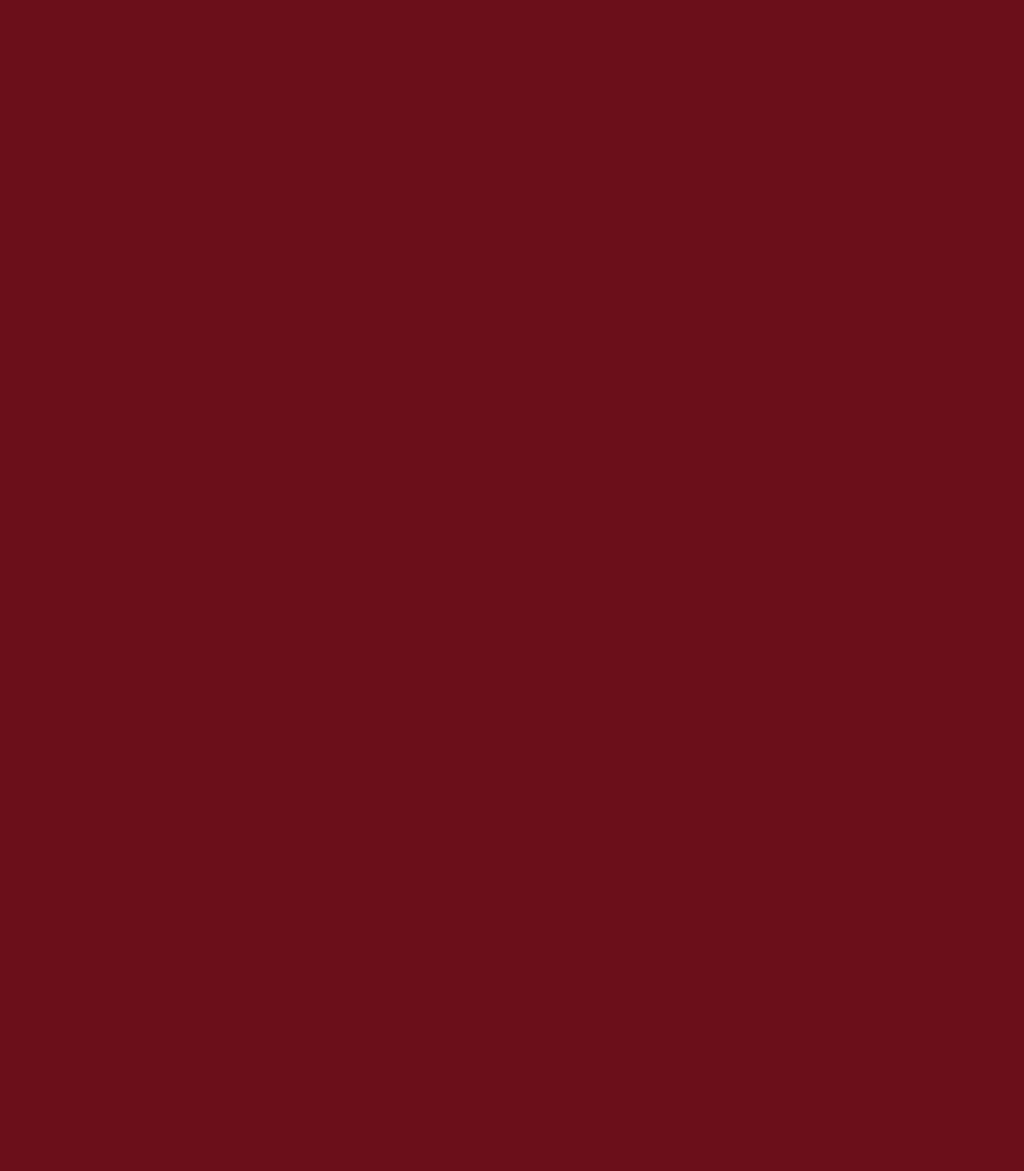
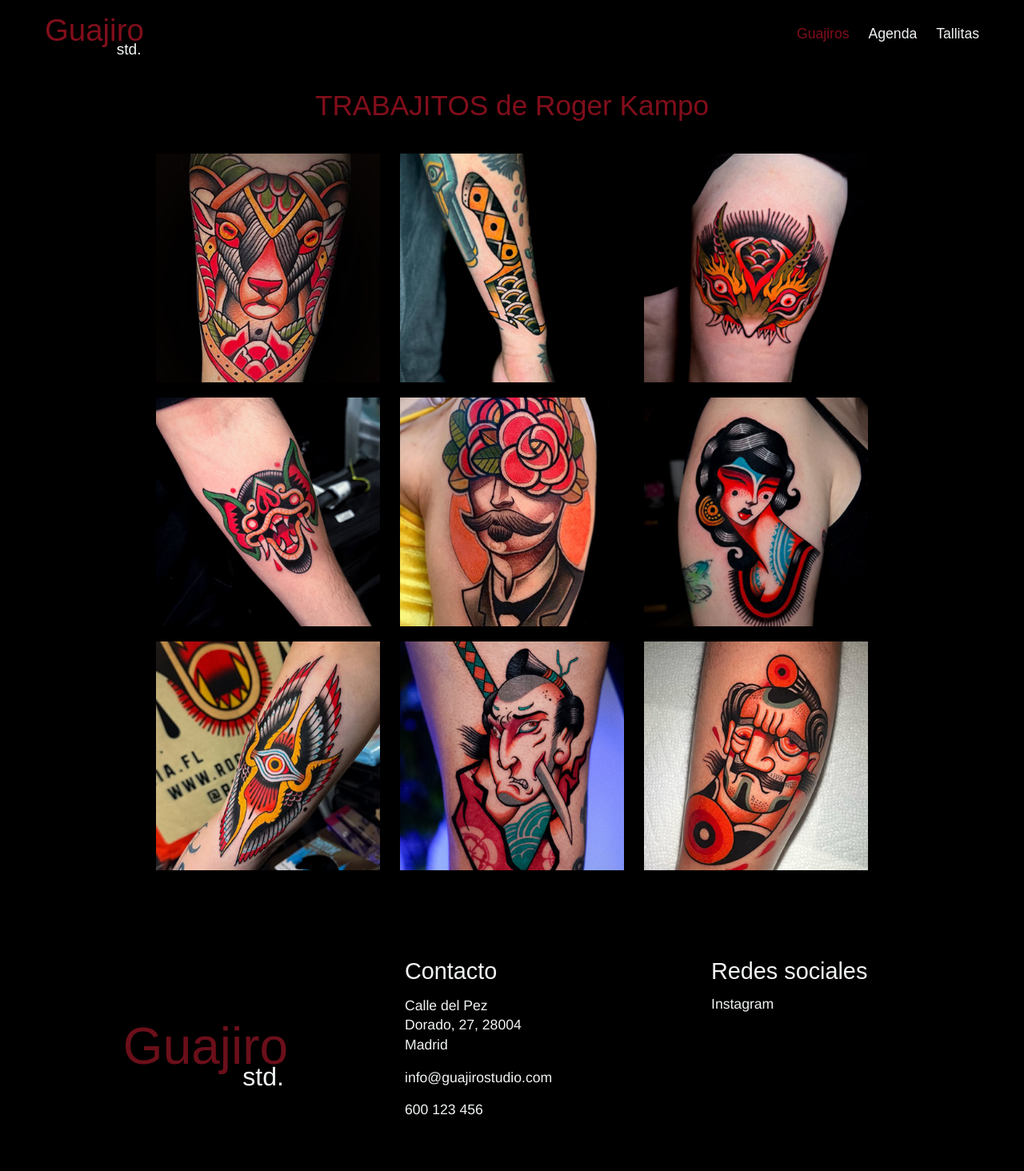
Before and after one commit to oliv-iia/guajiroStudio, a plain HTML site: page roger.html in a window 1280 px wide. Shown: the whole page at 80% size. Before the commit the page ends 800 px from the top, so only its background shows below. Drawn offline with nearby package versions, Linux system fonts and the light colour scheme; a web font is replaced by a local one.

Commit message:
galeria roger wip

```diff
--- a/css/style.css
+++ b/css/style.css
@@ -419,9 +419,68 @@ ul {
     background: var(--color-acento);
 }
 
+/* ---------- PÁGINA GALERÍA ---------- */
+/* body.pagina-galeria {
+    background: #000000;
+} */
 
+.pagina-galeria {
+    background: var(--color-galeria);
+}
 
+.nav--galeria {
+    background: var(--color-galeria);
+}
 
+.nav--galeria .nav__logo {
+    visibility: visible;
+    color: var(--color-superficie);
+}
+
+.nav--galeria .nav__links {
+    margin-left: auto;
+}
+
+.nav--galeria a:hover,
+.nav--galeria a.is-active {
+    color: var(--color-superficie);
+}
+
+/* ---------- GALERÍA ---------- */
+.galeria {
+    padding: 7rem 3.5rem 4rem;
+}
+
+.galeria__titulo {
+    font-family: var(--fuente-titulo);
+    font-weight: 400;
+    font-size: 2.2rem;
+    text-align: center;
+    color: var(--color-superficie);
+}
+
+.galeria__grid {
+    max-width: 56rem;
+    margin: 2.5rem auto 0;
+    display: grid;
+    grid-template-columns: repeat(3, 1fr);
+    gap: 1.2rem;
+}
+
+.galeria__grid figure {
+    aspect-ratio: 1 / 1;
+    display: flex;
+    align-items: center;
+    justify-content: center;
+}
+
+.galeria__grid img {
+    max-width: 100%;
+    max-height: 100%;
+    width: auto;
+    height: auto;
+    object-fit: contain;
+}
 
 /* ---------- FOOTER ---------- */
 .footer {
--- a/roger.html
+++ b/roger.html
@@ -1,14 +1,69 @@
 <!DOCTYPE html>
-<html lang="en">
+<html lang="es">
 <head>
     <meta charset="UTF-8">
     <meta name="viewport" content="width=device-width, initial-scale=1.0">
     <title>Galeria RogerKampo</title>
     <link rel="stylesheet" href="css/style.css">
+    <link href="https://fonts.cdnfonts.com/css/schabo" rel="stylesheet">
+<link href="https://fonts.cdnfonts.com/css/helvetica-neue-55" rel="stylesheet">
 </head>
-<body>
+<body class="pagina-galeria">
+
+     <nav class="nav nav--galeria">
+    <!-- <a href="index.html#contacto" class="nav__contacto">Contacto.</a> -->
+    <a href="index.html#inicio" class="nav__logo">
+      Guaji<span class="nav__ro">ro<span class="nav__std">std.</span></span>
+    </a>
+    <ul class="nav__links">
+      <li><a href="index.html#guajiros" class="is-active">Guajiros</a></li>
+      <li><a href="index.html#agenda">Agenda</a></li>
+      <li><a href="index.html#tallitas">Tallitas</a></li>
+    </ul>
+  </nav>
+
+    <main class="galeria">
+        <h1 class="galeria__titulo">TRABAJITOS de Roger Kampo</h1>
+
+        <div class="galeria__grid">
+            <figure><img src="media/roger/para web/chivo.png" alt="Tatuaje 1 de Roger Kampo"></figure>
+            <figure><img src="media/roger/para web/cuchillo.png" alt="Tatuaje 2 de Roger Kampo"></figure>
+            <figure><img src="media/roger/para web/dragon1.png" alt="Tatuaje 3 de Roger Kampo"></figure>
+            <figure><img src="media/roger/para web/dragon2.png" alt="Tatuaje 4 de Roger Kampo"></figure>
+            <figure><img src="media/roger/para web/marti.png" alt="Tatuaje 5 de Roger Kampo"></figure>
+            <figure><img src="media/roger/para web/mujer.png" alt="Tatuaje 6 de Roger Kampo"></figure>
+            <figure><img src="media/roger/para web/ojoAlas.png" alt="Tatuaje 7 de Roger Kampo"></figure>
+            <figure><img src="media/roger/para web/samurai.png" alt="Tatuaje 8 de Roger Kampo"></figure>
+            <figure><img src="media/roger/para web/tuerto.png" alt="Tatuaje 9 de Roger Kampo"></figure>
+        </div>
+    </main>
 
 
+   <footer class="footer" id="contacto">
+
+  <div class="footer__logo">
+    Guaji<span class="footer__ro">ro<span class="footer__std">std.</span></span>
+  </div>
+
+  <div class="footer__col">
+    <h3 class="footer__titulo">Contacto</h3>
+    <address class="footer__direccion">
+      Calle del Pez<br>
+      Dorado, 27, 28004<br>
+      Madrid
+    </address>
+    <p><a href="mailto:info@guajirostudio.com">info@guajirostudio.com</a></p>
+    <p><a href="tel:+34600123456">600 123 456</a></p>
+  </div>
+
+  <div class="footer__col">
+    <h3 class="footer__titulo">Redes sociales</h3>
+    <ul class="footer__redes">
+      <li><a href="#" target="_blank" rel="noopener">Instagram</a></li>
+    </ul>
+  </div>
+
+</footer>
 
     <!-- link AOS + jQuery + js -->
     <script src="https://unpkg.com/aos@2.3.1/dist/aos.js"></script>
```
Also changed, not shown: index.html (+11 -5 lines).
